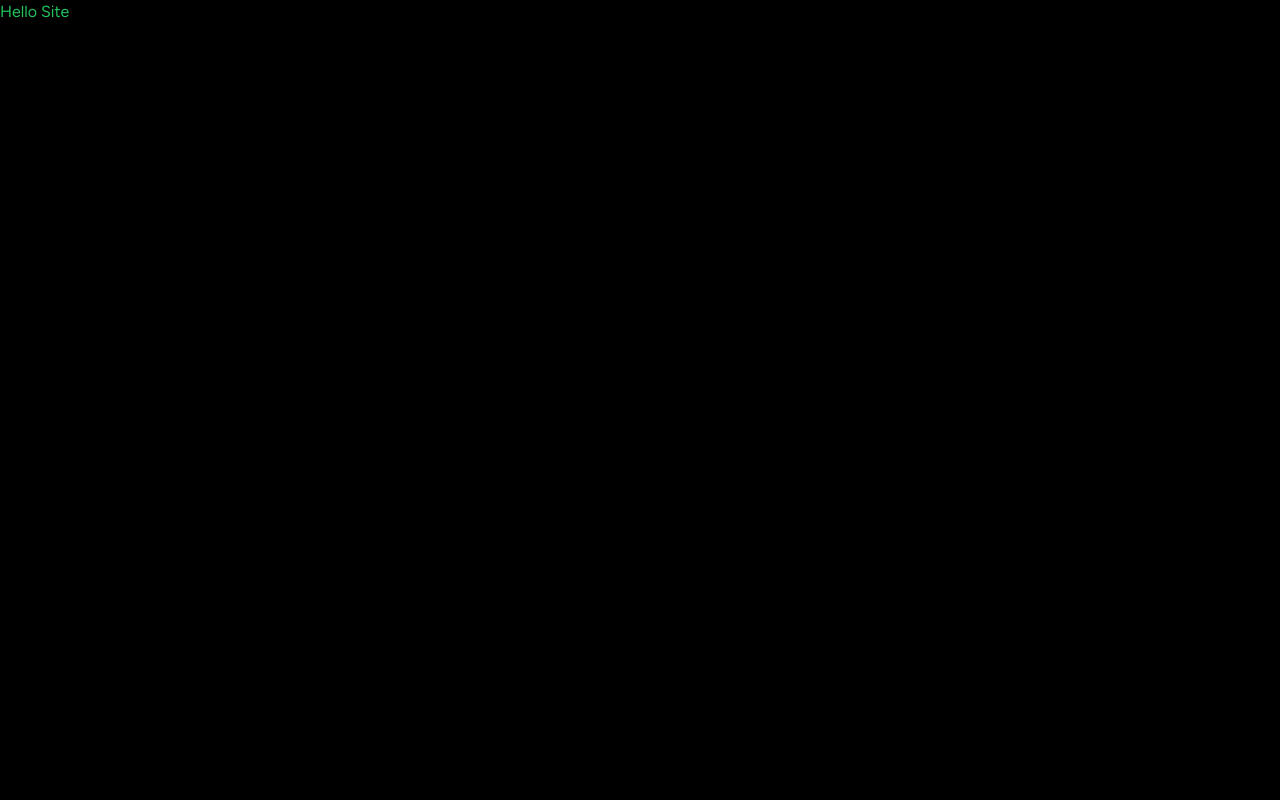
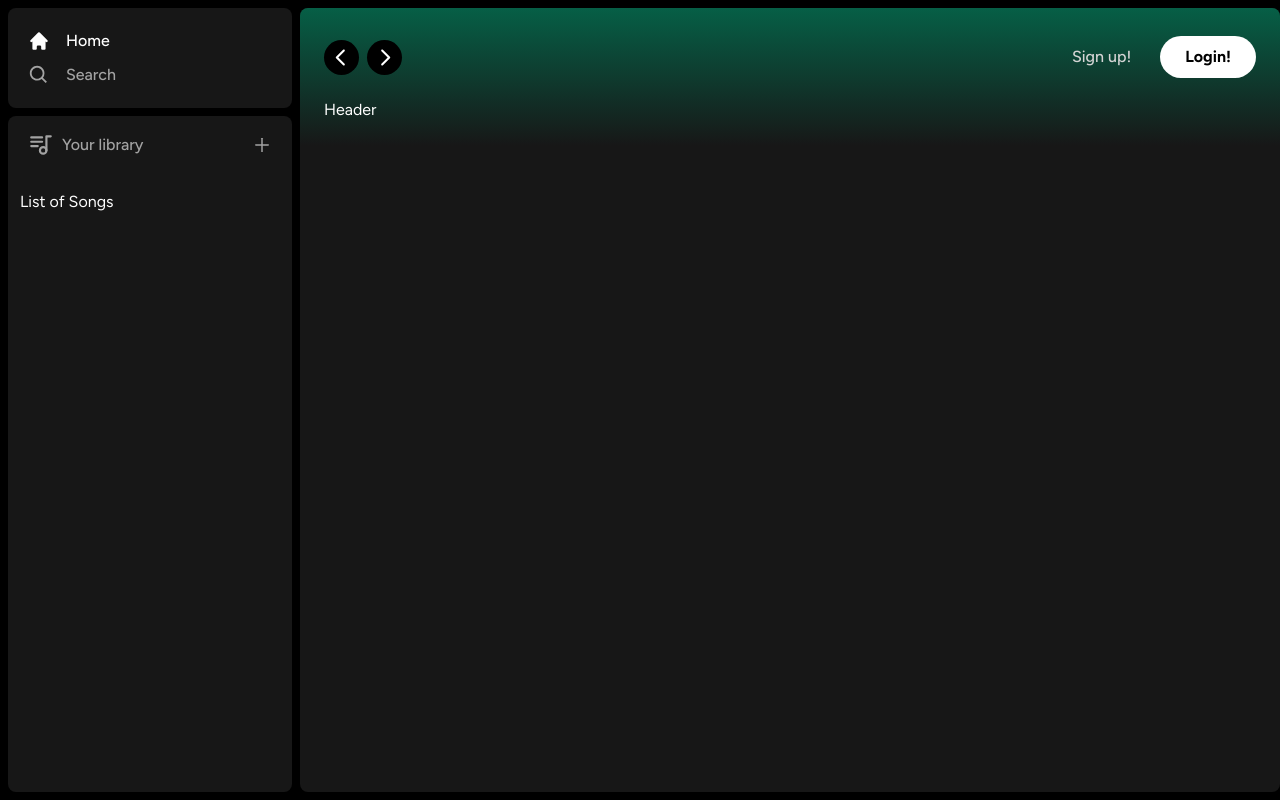
Before and after one commit to RussOakham/spotify-clone, a Next.js app: page / in a window 1280 px wide. Built offline with nearby package versions, Linux system fonts and the light colour scheme.

Commit message:
initial components created

```diff
--- a/package.json
+++ b/package.json
@@ -20,6 +20,8 @@
     "postcss": "8.4.24",
     "react": "18.2.0",
     "react-dom": "18.2.0",
+    "react-icons": "^4.9.0",
+    "tailwind-merge": "^1.13.0",
     "tailwindcss": "3.3.2"
   },
   "devDependencies": {
@@ -32,9 +34,9 @@
     "eslint-plugin-react": "^7.32.2",
     "eslint-plugin-react-hooks": "^4.6.0",
     "eslint-plugin-simple-import-sort": "^10.0.0",
+    "husky": "^8.0.0",
     "prettier": "^2.8.8",
     "prettier-plugin-tailwindcss": "^0.3.0",
-    "typescript": "5.1.3",
-    "husky": "^8.0.0"
+    "typescript": "5.1.3"
   }
 }
--- a/src/app/(site)/page.tsx
+++ b/src/app/(site)/page.tsx
@@ -1,5 +1,11 @@
+import Header from '@/components/Header/Header'
+
 const Home = () => {
-  return <div className="text-green-500">Hello Site</div>
+  return (
+    <div className="h-full w-full overflow-hidden overflow-y-auto rounded-lg bg-neutral-900">
+      <Header>Header</Header>
+    </div>
+  )
 }
 
 export default Home
--- a/src/app/layout.tsx
+++ b/src/app/layout.tsx
@@ -1,4 +1,6 @@
 import { Figtree } from 'next/font/google'
+
+import Sidebar from '@/components/Sidebar/Sidebar'
 
 import './globals.css'
 
@@ -12,7 +14,9 @@ export const metadata = {
 const RootLayout = ({ children }: { children: React.ReactNode }) => {
   return (
     <html lang="en">
-      <body className={font.className}>{children}</body>
+      <body className={font.className}>
+        <Sidebar>{children}</Sidebar>
+      </body>
     </html>
   )
 }
--- /dev/null
+++ b/src/components/Box/Box.tsx
@@ -0,0 +1,18 @@
+import { twMerge } from 'tailwind-merge'
+
+interface BoxProps {
+  children: React.ReactNode
+  className?: string
+}
+
+const Box = ({ children, className }: BoxProps) => {
+  return (
+    <div
+      className={twMerge(`h-fit w-full rounded-lg bg-neutral-900`, className)}
+    >
+      {children}
+    </div>
+  )
+}
+
+export default Box
--- /dev/null
+++ b/src/components/Button/Button.tsx
@@ -0,0 +1,28 @@
+import { forwardRef } from 'react'
+import { twMerge } from 'tailwind-merge'
+
+type ButtonProps = React.ButtonHTMLAttributes<HTMLButtonElement>
+
+const Button = forwardRef<HTMLButtonElement, ButtonProps>(
+  ({ children, className, disabled, type = 'button', ...props }, ref) => {
+    return (
+      <button
+        // eslint-disable-next-line react/button-has-type
+        type={type}
+        className={twMerge(
+          `w-full rounded-full border border-transparent bg-green-500 px-3 py-3 font-bold text-black transition hover:opacity-75 disabled:cursor-not-allowed disabled:opacity-50`,
+          className
+        )}
+        disabled={disabled}
+        ref={ref}
+        {...props}
+      >
+        {children}
+      </button>
+    )
+  }
+)
+
+Button.displayName = 'Button'
+
+export default Button
--- /dev/null
+++ b/src/components/Header/Header.tsx
@@ -0,0 +1,83 @@
+'use client'
+
+import { BiSearch } from 'react-icons/bi'
+import { HiHome } from 'react-icons/hi'
+import { RxCaretLeft, RxCaretRight } from 'react-icons/rx'
+import { useRouter } from 'next/navigation'
+import { twMerge } from 'tailwind-merge'
+
+import Button from '../Button/Button'
+
+interface HeaderProps {
+  children: React.ReactNode
+  className?: string
+}
+
+const Header = ({ children, className }: HeaderProps) => {
+  const router = useRouter()
+
+  const handleLogout = () => {
+    // TODO: Implement logout
+    router.push('/')
+  }
+
+  return (
+    <div
+      className={twMerge(
+        `h-fit bg-gradient-to-b from-emerald-800 p-6`,
+        className
+      )}
+    >
+      <div className="mb-4 flex w-full items-center justify-between">
+        <div className="hidden items-center gap-x-2 md:flex">
+          <button
+            type="button"
+            className="flex items-center justify-center rounded-full bg-black transition hover:opacity-75"
+            onClick={() => router.back()}
+          >
+            <RxCaretLeft size={35} className="text-white" />
+          </button>
+          <button
+            type="button"
+            className="flex items-center justify-center rounded-full bg-black transition hover:opacity-75"
+            onClick={() => router.forward()}
+          >
+            <RxCaretRight size={35} className="text-white" />
+          </button>
+        </div>
+        <div className="flex items-center gap-x-2 md:hidden">
+          <button
+            type="button"
+            className="flex items-center justify-center rounded-full bg-white p-2 transition hover:opacity-75"
+          >
+            <HiHome className="text-black" size={20} />
+          </button>
+          <button
+            type="button"
+            className="flex items-center justify-center rounded-full bg-white p-2 transition hover:opacity-75"
+          >
+            <BiSearch className="text-black" size={20} />
+          </button>
+        </div>
+        <div className="flex items-center justify-between gap-x-4">
+          <div>
+            <Button
+              className="bg-transparent font-medium text-neutral-300"
+              onClick={() => {}}
+            >
+              Sign up!
+            </Button>
+          </div>
+          <div>
+            <Button className="bg-white px-6 py-2" onClick={() => {}}>
+              Login!
+            </Button>
+          </div>
+        </div>
+      </div>
+      {children}
+    </div>
+  )
+}
+
+export default Header
--- /dev/null
+++ b/src/components/Library/Library.tsx
@@ -0,0 +1,31 @@
+'use client'
+
+import { AiOutlinePlus } from 'react-icons/ai'
+import { TbPlaylist } from 'react-icons/tb'
+
+// interface LibraryProps {}
+
+const Library = () => {
+  const onClick = () => {
+    // handle upload later
+  }
+
+  return (
+    <div className="flex flex-col">
+      <div className="flex items-center justify-between px-5 py-4">
+        <div className="inline-flex items-center gap-x-2">
+          <TbPlaylist className="text-neutral-400" size={26} />
+          <p className="text-md font-medium text-neutral-400">Your library</p>
+        </div>
+        <AiOutlinePlus
+          onClick={onClick}
+          size={20}
+          className="cursor-pointer text-neutral-400 transition hover:text-white"
+        />
+      </div>
+      <div className="mt-4 flex flex-col gap-y-2 px-3">List of Songs</div>
+    </div>
+  )
+}
+
+export default Library
--- /dev/null
+++ b/src/components/Sidebar/Sidebar.tsx
@@ -0,0 +1,56 @@
+'use client'
+
+import { useMemo } from 'react'
+import { BiSearch } from 'react-icons/bi'
+import { HiHome } from 'react-icons/hi'
+import { usePathname } from 'next/navigation'
+
+import Box from '../Box/Box'
+import Library from '../Library/Library'
+
+import SidebarItem from './SidebarItem'
+
+interface SidebarProps {
+  children: React.ReactNode
+}
+
+const Sidebar = ({ children }: SidebarProps) => {
+  const pathname = usePathname()
+  const routes = useMemo(
+    () => [
+      {
+        label: 'Home',
+        href: '/',
+        Icon: HiHome,
+        active: pathname !== '/search',
+      },
+      {
+        label: 'Search',
+        href: '/search',
+        Icon: BiSearch,
+        active: pathname === '/search',
+      },
+    ],
+    [pathname]
+  )
+
+  return (
+    <div className="flex h-full">
+      <div className="hidden h-full w-[300px] flex-col gap-y-2 bg-black p-2 md:flex">
+        <Box>
+          <div className="gap-yp4 flex flex-col px-5 py-4">
+            {routes.map((item) => (
+              <SidebarItem key={item.label} {...item} />
+            ))}
+          </div>
+        </Box>
+        <Box className="h-full overflow-y-auto">
+          <Library />
+        </Box>
+      </div>
+      <main className="h-full flex-1 overflow-y-auto py-2">{children}</main>
+    </div>
+  )
+}
+
+export default Sidebar
--- /dev/null
+++ b/src/components/Sidebar/SidebarItem.tsx
@@ -0,0 +1,27 @@
+import { IconType } from 'react-icons'
+import Link from 'next/link'
+import { twMerge } from 'tailwind-merge'
+
+interface SidebarItemProps {
+  Icon: IconType
+  label: string
+  href: string
+  active?: boolean
+}
+
+const SidebarItem = ({ Icon, label, href, active }: SidebarItemProps) => {
+  return (
+    <Link
+      href={href}
+      className={twMerge(
+        `text-md flex h-auto w-full cursor-pointer flex-row items-center gap-x-4 py-1 font-medium text-neutral-400 transition hover:text-white`,
+        active && `text-white`
+      )}
+    >
+      <Icon size={26} />
+      <p className="w-full truncate">{label}</p>
+    </Link>
+  )
+}
+
+export default SidebarItem
```
Also changed, not shown: 1 other file (tests, documents, lock files or other folders).
